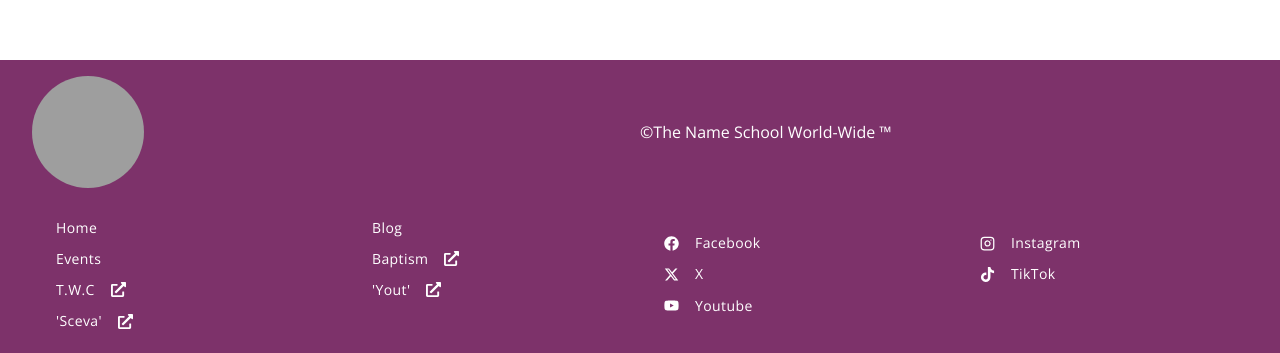
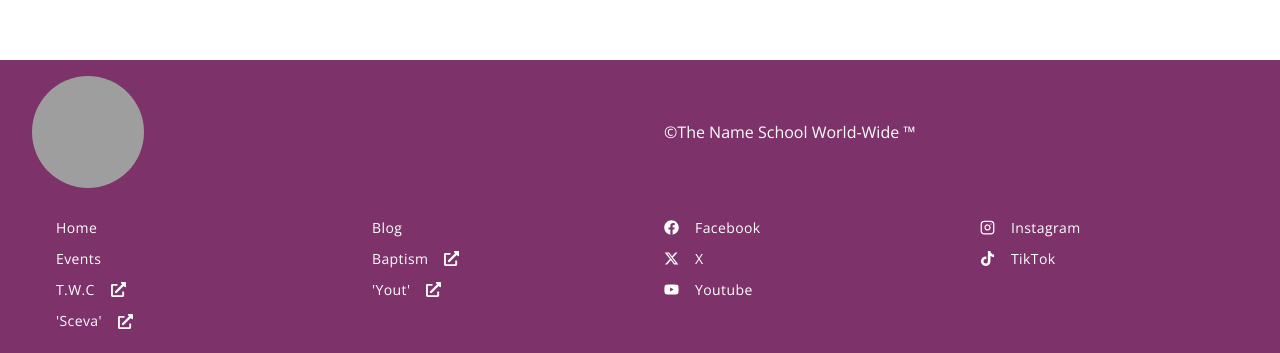
Before and after one commit to nswwbp/tnsww-hub-fe, a Next.js app: page /blog in a window 1280 px wide. Shown: the part 724-1077 px from the top of the page. Built offline with nearby package versions, Linux system fonts and the light colour scheme; grey boxes are pictures that could not be loaded.

Commit message:
clean up footer

```diff
--- a/components/globals/footer.tsx
+++ b/components/globals/footer.tsx
@@ -12,15 +12,15 @@ export default function FooterInstance({
         <span className="w-1/2">
           <LogoInstance type={"footer"} />
         </span>
-        <span className="w-1/2">
+        <span className="w-1/2 px-6">
           <span className="text-white">
             &copy;The Name School World-Wide &trade;
           </span>
         </span>
       </div>
-      <section className="w-full h-max md:row-content-between sm:col-all-start">
+      <section className="w-full h-max md:row-content-between !items-start sm:col-all-start">
         <div className="w-[50%] h-max">
-          <nav className="md:grid-2-cols justify-center items-center w-full h-max gap-x-2">
+          <nav className="md:grid-2-cols justify-start items-start w-full h-max gap-x-2">
             {navLinks?.map((_link: any, _idx: number) => (
               <LinkInstance
                 key={_idx}
@@ -37,7 +37,7 @@ export default function FooterInstance({
           </nav>
         </div>
         <div className="w-[50%] h-max">
-          <nav className="md:grid-2-cols justify-center items-center w-full h-max gap-x-2">
+          <nav className="md:grid-2-cols justify-start items-start w-full h-max gap-x-2">
             {socialLinks?.map((_link: any, _idx: number) => (
               <LinkInstance
                 key={_idx}
```
